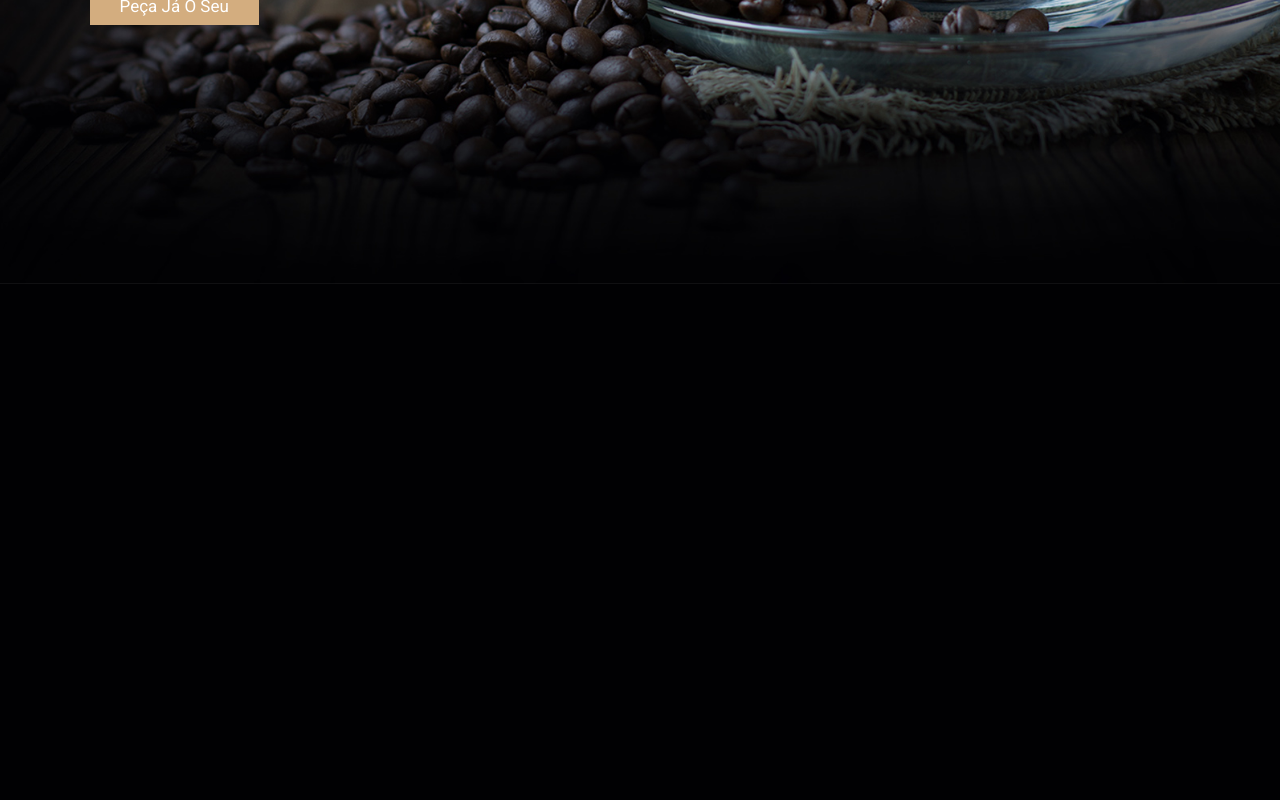
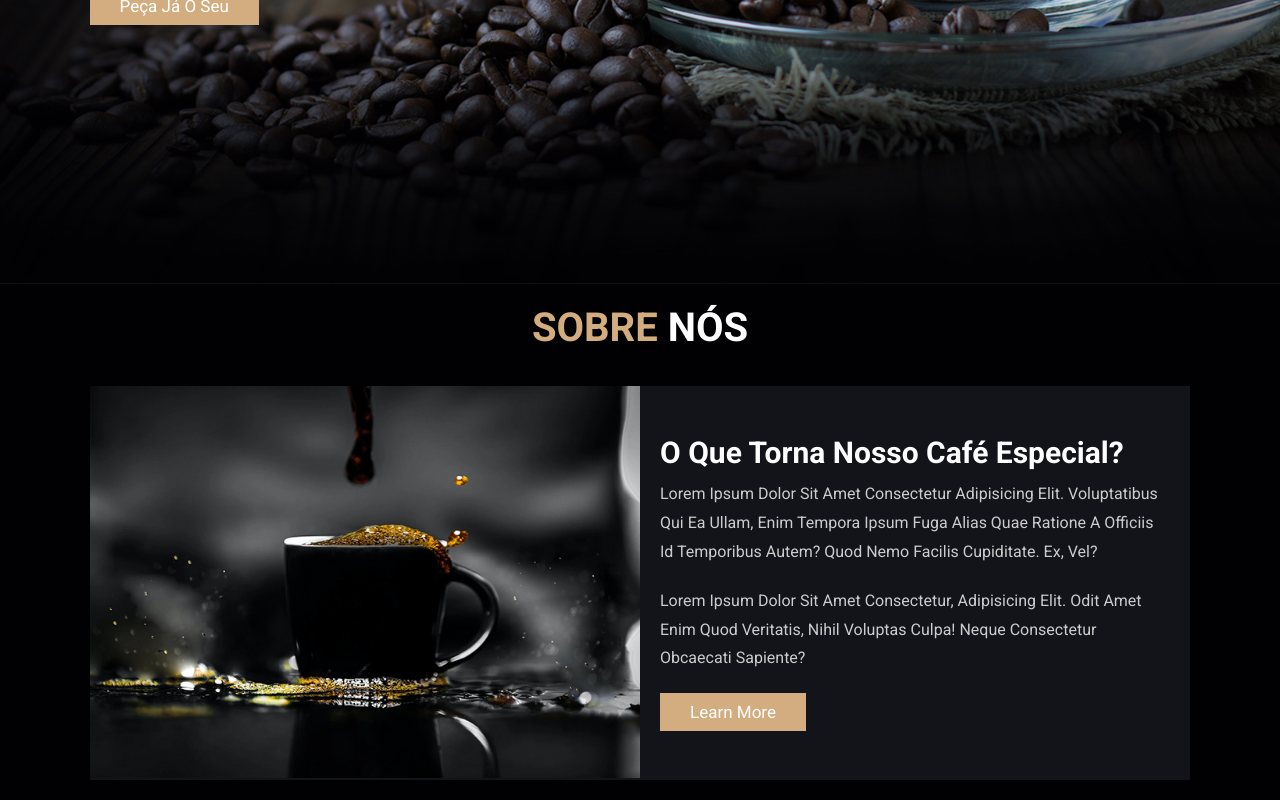
Before and after one commit to SilvanMoura/emporium-coffe-vue, a Vue app: page / in a window 1280 px wide. Shown: the part 516-1316 px from the top of the page. Before the commit the page ends 800 px from the top, so only its background shows below. Built offline with nearby package versions, Linux system fonts and the light colour scheme.

Commit message:
About creation and styling

```diff
--- a/src/App.vue
+++ b/src/App.vue
@@ -1,17 +1,20 @@
 <template>
   <Header />
   <Home />
+  <About />
 </template>
 
 <script>
 import Header from './components/Header.vue'
 import Home from './components/Home.vue'
+import About from './components/About.vue'
 
 export default {
   name: 'App',
   components: {
     Header,
-    Home
+    Home,
+    About
   }
 }
 </script>
--- /dev/null
+++ b/src/components/About.vue
@@ -0,0 +1,61 @@
+<template>
+    <section class="about" id="about">
+
+        <h1 class="heading"> <span>Sobre</span> Nós </h1>
+
+        <div class="row">
+
+            <div class="image">
+                <img src="images/about-img.jpeg" alt="">
+            </div>
+
+            <div class="content">
+                <h3>O que torna nosso café especial?</h3>
+                <p>Lorem ipsum dolor sit amet consectetur adipisicing elit. Voluptatibus qui ea ullam, enim tempora ipsum fuga alias quae ratione a officiis id temporibus autem? Quod nemo facilis cupiditate. Ex, vel?</p>
+                <p>Lorem ipsum dolor sit amet consectetur, adipisicing elit. Odit amet enim quod veritatis, nihil voluptas culpa! Neque consectetur obcaecati sapiente?</p>
+                <a href="#" class="btn">learn more</a>
+            </div>
+
+        </div>
+
+    </section>
+</template>
+
+<script>
+  export default {
+    name: 'About'
+  }
+</script>
+
+<style scoped>
+    .about .row{
+        display: flex;
+        align-items: center;
+        background:var(--black);
+        flex-wrap: wrap;
+    }
+
+    .about .row .image{
+        flex:1 1 45rem;
+    }
+
+    .about .row .image img{
+        width: 100%;
+    }
+    .about .row .content{
+        flex:1 1 45rem;
+        padding:2rem;
+    }
+
+    .about .row .content h3{
+        font-size: 3rem;
+        color:#fff;
+    }
+
+    .about .row .content p{
+        font-size: 1.6rem;
+        color:#ccc;
+        padding:1rem 0;
+        line-height: 1.8;
+    }
+</style>
```
